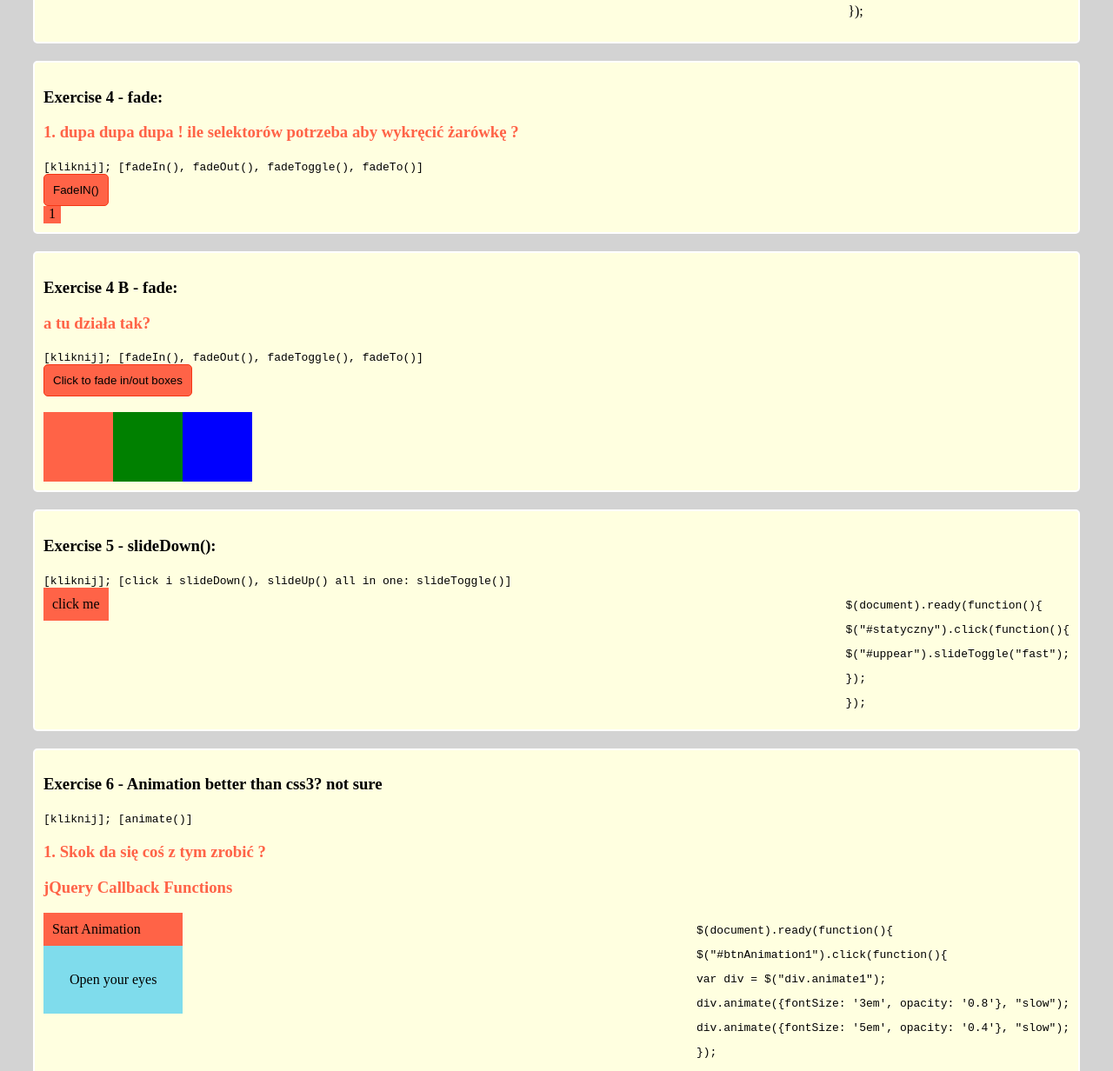
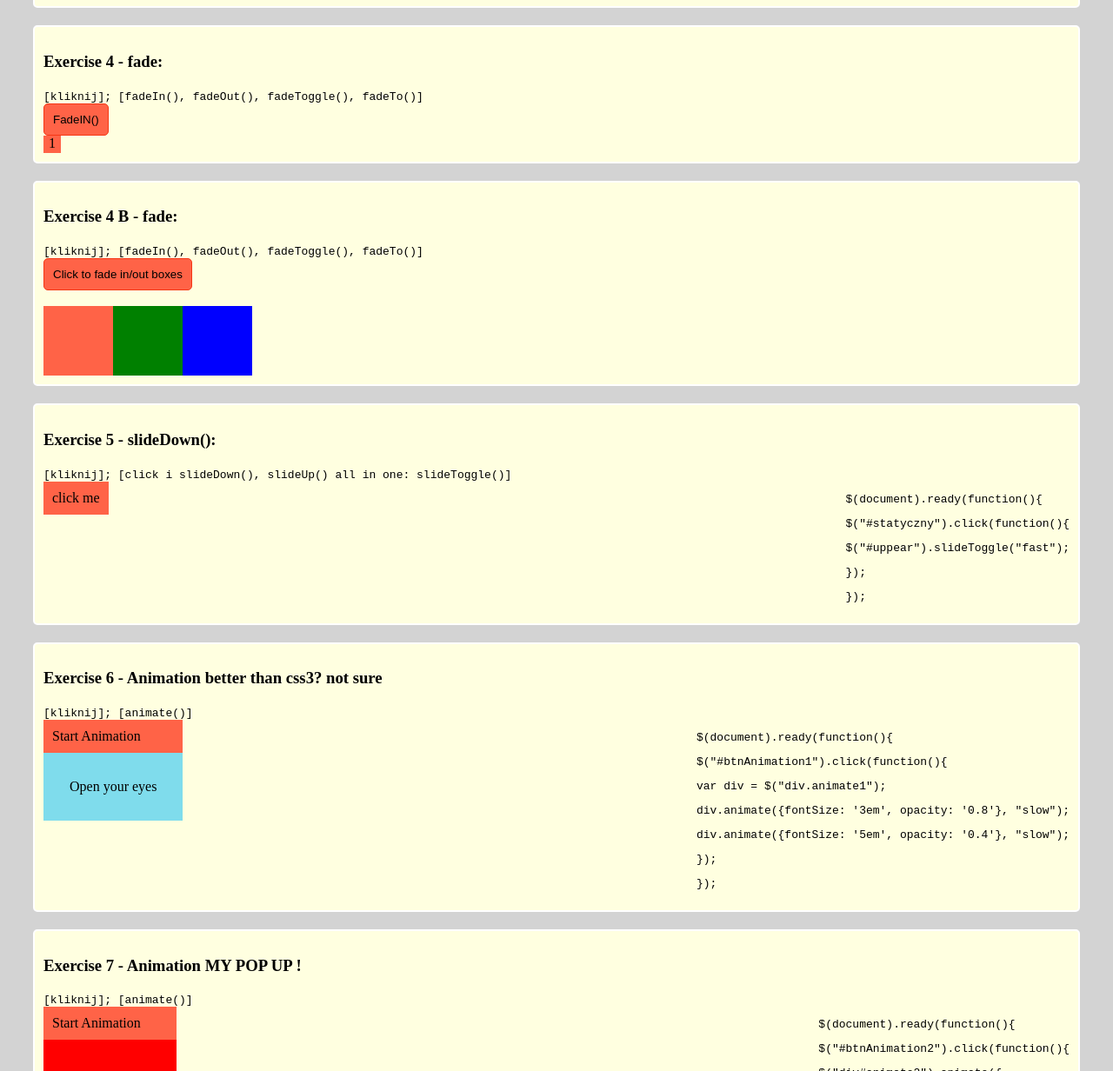
Before and after one commit to mAGDALENA007/exercises-by-jQuery, a plain HTML site: page index.html in a window 1280 px wide. Shown: the part 1454-2686 px from the top of the page at 87% size. Drawn offline with nearby package versions, Linux system fonts and the light colour scheme.

Commit message:
Update index.html

```diff
--- a/index.html
+++ b/index.html
@@ -174,7 +174,6 @@
 <div class="exercise">
     <div>
         <h3>Exercise 3 - Effects, Hide and Show: </h3>
-        <h3 class="pytania">1. czemu znika cały .smallBlockR i czemu później się nie pokazuje?</h3>
         <code>[hide();] // [show();]</code>
     </div><!-- .title-->
 
@@ -230,7 +229,7 @@
 <div class="exercise">
     <div>
         <h3>Exercise 4 - fade: </h3>
-        <h3 class="pytania">1. dupa dupa dupa ! ile selektorów potrzeba aby wykręcić żarówkę ?</h3>
+
         <code>[kliknij]; [fadeIn(), fadeOut(), fadeToggle(), fadeTo()]</code>
     </div><!-- .title-->
 
@@ -265,7 +264,7 @@
 <div class="exercise">
     <div>
         <h3>Exercise 4 B - fade: </h3>
-        <h3 class="pytania">a tu działa tak?</h3>
+
         <code>[kliknij]; [fadeIn(), fadeOut(), fadeToggle(), fadeTo()]</code>
     </div><!-- .title-->
 
@@ -345,8 +344,7 @@
     <div>
         <h3>Exercise 6 - Animation better than css3? not sure </h3>
         <code>[kliknij]; [animate()]</code>
-        <h3 class="pytania">1. Skok da się coś z tym zrobić ?</h3>
-        <h3 class="pytania">jQuery Callback Functions</h3>
+
     </div><!-- .title-->
 
     <script>
```
